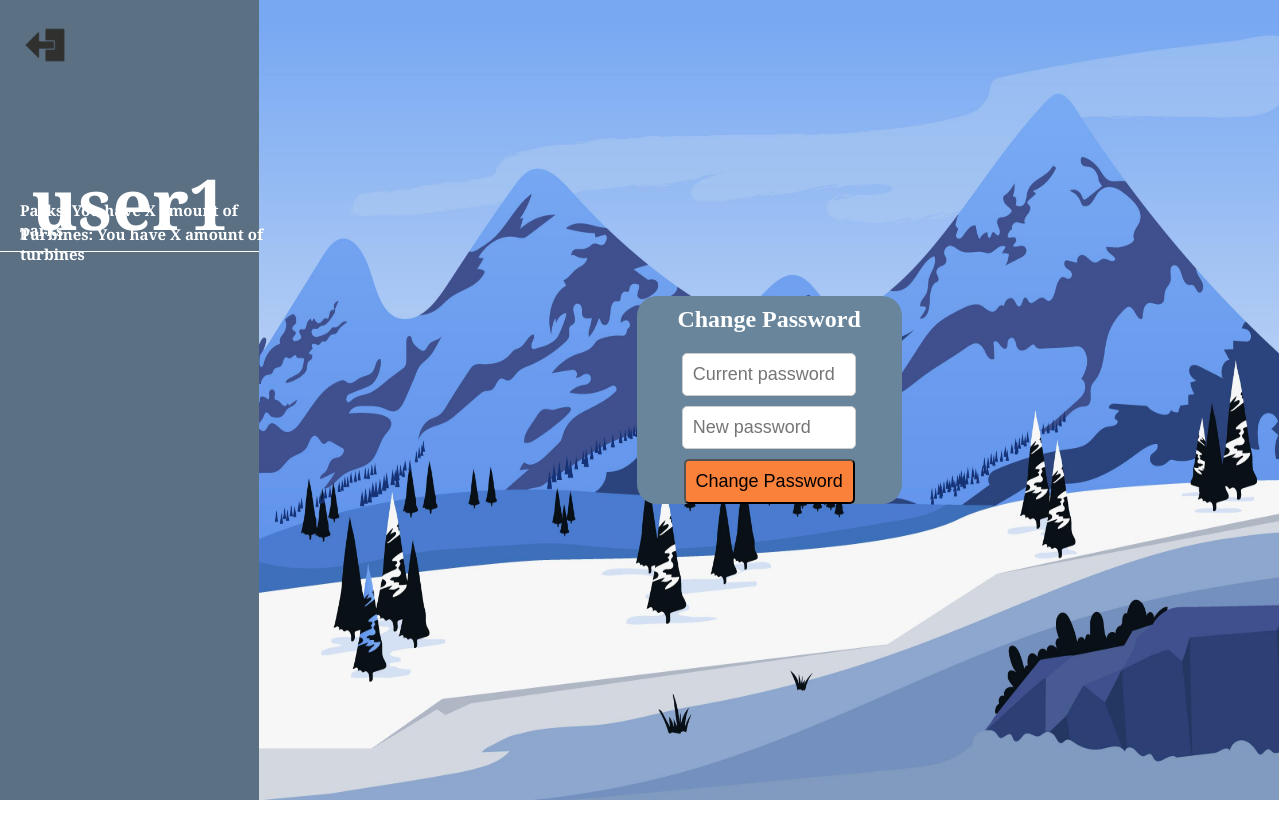
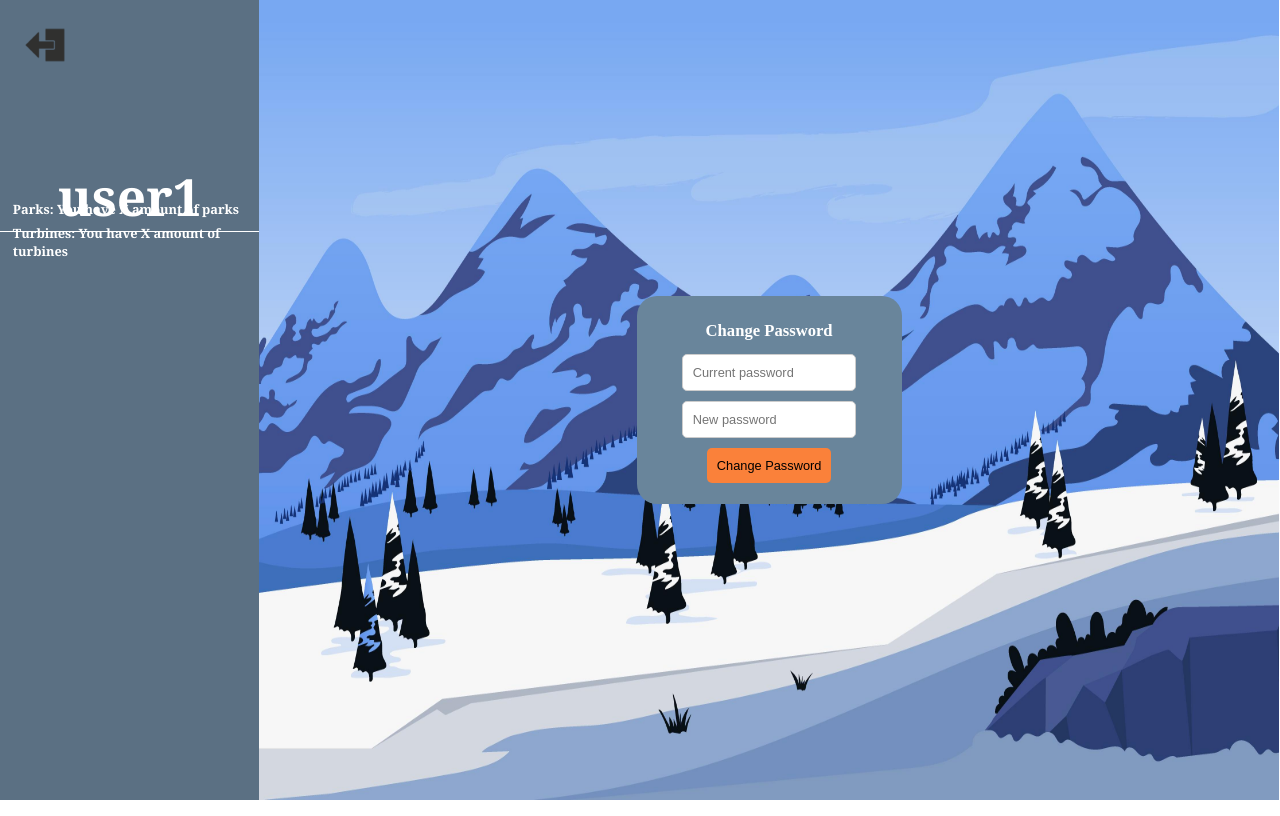
Before and after one commit to JCG333/Project, a Flask app: page /account in a window 1280 px wide. Run offline with Flask 3, Linux system fonts and the light colour scheme; a user stored in the database is signed in.

Commit message:
Small fixes

```diff
--- a/app/api.py
+++ b/app/api.py
@@ -142,15 +142,28 @@ def home():
 '''----- Login route -----'''
 @api.route('/login', methods=['GET', 'POST'])
 def login():
+    error = None
     if request.method == "POST":
         username = request.form.get("username")
         password = request.form.get("password")
         user = Users.query.filter_by(username=username).first()
+        print("============ TRYING TO LOGIN ============")
         if user and check_password_hash(user.password, password):
             login_user(user)
             return redirect(url_for("search_page"))
-    return render_template("login.html")
+        else:
+            print(" ================ Wrong username or password  ================ ")
+            error = 'Invalid username or password'
+    return render_template("login.html", error=error)
 
+
+def valid_login(username, password):
+    # Check if the username exists in the database
+    user = db.session.query(Users).filter_by(username=username).first()
+    if user is None:
+        return False
+    else:
+        return check_password_hash(user.password, password)
 
 '''----- Change password -----'''
 @api.route('/change_password', methods=['POST'])
--- a/app/static/CSS/account.css
+++ b/app/static/CSS/account.css
@@ -53,10 +53,11 @@
     }
 #account-container h2 {
     color: #ffffff;
+    font-size: 1.3vw;
 }
 
 input[type="password"] {
-    font-size: large;
+    font-size: 1vw;
     width: 60%;
     padding: 10px;
     margin-bottom: 10px;
@@ -65,13 +66,14 @@ input[type="password"] {
 }
 
 input[type="submit"] {
-    font-size: large;
+    font-size: 1vw;
     background-color: var(--third-color);
     color: rgb(0, 0, 0);
     padding: 10px;
     border-radius: 5px;
     margin-bottom: 10px;
     transition: background-color 0.3s ease;
+    border: none;
 
 }
 
@@ -112,7 +114,7 @@ input[type="submit"]:hover {
     width: 100%;
     height: 100%;
     background-color:var(--primary-color);
-    font-size: 35px;
+    font-size: 5vw;
     border-bottom: 1;
     }
 
@@ -121,34 +123,32 @@ input[type="submit"]:hover {
     margin-bottom: 170%;
     text-align: center;
     flex: 2;
-    font-size: 2em;
+    font-size: 4vw;
     font-family: Cambria, Cochin, Georgia, Times, 'Times New Roman', serif;
     color: var(--primary-text-color);
 
     }
 
 #parks h1 {
-
     width: 100%;
-    font-size: 15px;
+    font-size: 1vw;
     border-bottom: 1;
     margin-top: -75vh;
     color: white;
     font-family: Cambria, Cochin, Georgia, Times, 'Times New Roman', serif;
     text-align: left;
-    margin-left: 20px;
+    margin-left: 1vw;
     }
 
 #turbines h1 {
-
     width: 100%;
-    font-size: 15px;
+    font-size: 1vw;
     border-bottom: 1;
     margin-top: -72vh;
     color: white;
     font-family: Cambria, Cochin, Georgia, Times, 'Times New Roman', serif;
     text-align: left;
-    margin-left: 20px;
+    margin-left: 1vw;
     }
 
 
@@ -156,3 +156,20 @@ html, body {
     margin: 0;
     padding: 0;
     }
+
+
+/*============== !ERROR MESSAGE ==============*/
+
+.error-message {
+    position: fixed;
+    bottom: 0;
+    left: 0;
+    width: 100%;
+    background-color: var(--error-bg-color);
+    color: white;
+    padding: 5px;
+    height: 5%;
+    text-align: center;
+    z-index: 9999;
+    display: none;
+}
--- a/app/static/CSS/help-support.css
+++ b/app/static/CSS/help-support.css
@@ -15,7 +15,6 @@ body, h1, h2, h3, p, ul {
 
 body {
     font-family: Arial, sans-serif;
-    margin: 20px;
 }
 
 header {
--- a/app/templates/login.html
+++ b/app/templates/login.html
@@ -52,6 +52,9 @@
         </div>
         <img class="background-image" src="{{ url_for('static', filename='images/background-login.jpg') }}" alt="background-image">
     </div>
+    {% if error %}
+        <p class="error">{{ error }}</p>
+    {% endif %}
+</body>
 
-</body>
 </html>
--- a/app/templates/search.html
+++ b/app/templates/search.html
@@ -62,7 +62,7 @@
                                 <p>Settings</p>
                                 <span></span>
                             </a>
-                            <a href="/help_support" class="dropdown-icon">
+                            <a href="/help-support" class="dropdown-icon">
                                 <i class="fas fa-question-circle"></i>
                                 <p>Help & Support</p>
                                 <span></span>
```
Also changed, not shown: app/static/CSS/login.css (+21 -2 lines), app/templates/turbinePage.html (+4 -4 lines).
